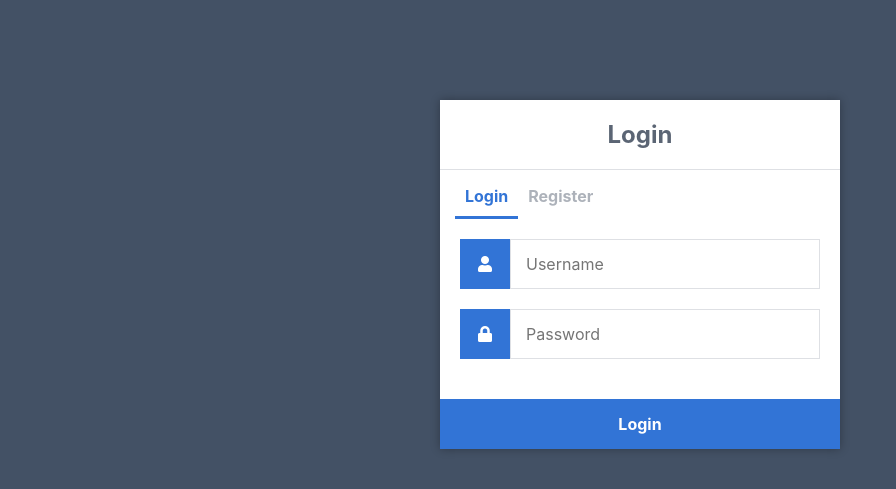
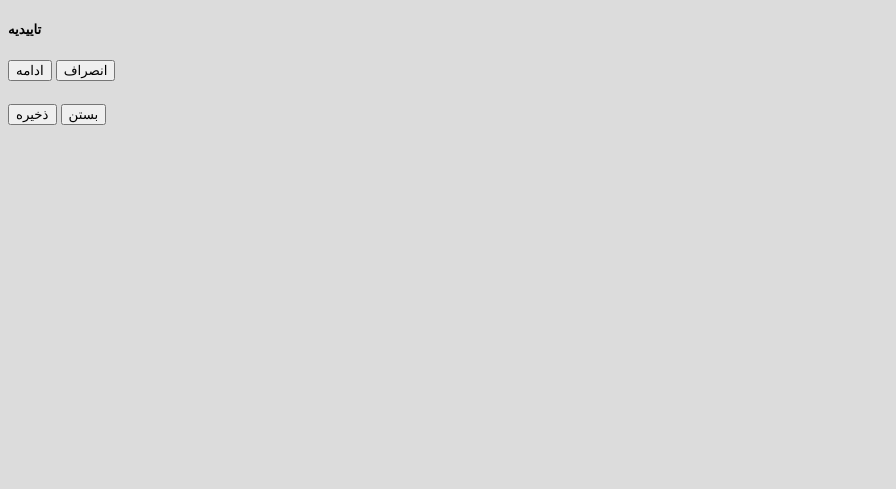
Before and after one commit to Sajjad-s-presentations/GeoTechnic, a Flask app: page /administrator in a window 1280 px wide. Shown: the top 489 px of the page, without its empty margins (0-896 px from the left). Run offline with Flask 3, Linux system fonts and the light colour scheme.

Commit message:
new front on index.html

```diff
--- a/templates/administrator/home.html
+++ b/templates/administrator/home.html
@@ -23,11 +23,7 @@
 <body>
     <div class="navbar">
         <ul>
-            {% for item in nav.top %}
-            <li class="{{ 'active' if item.is_active else '' }}">
-                <a href="{{ item.url }}">{{ item.label }}</a>
-            </li>
-            {% endfor %}
+
         </ul>
     </div>
     <div class="content">
--- a/templates/administrator/index.html
+++ b/templates/administrator/index.html
@@ -1,30 +1,213 @@
 <!DOCTYPE html>
-<html>
+<html lang="en">
+
+<?php session_start(); ?>
 <head>
   <meta charset="utf-8">
-		<title>Login</title>
-		<link rel="stylesheet" href="{{ url_for('static', filename='style.css') }}">
-		<link rel="stylesheet" href="https://use.fontawesome.com/releases/v5.7.1/css/all.css">
+  <meta content="width=device-width, initial-scale=1.0" name="viewport">
+
+  <title><?php echo isset($_SESSION['system']['name']) ? $_SESSION['system']['name'] : '' ?></title>
+
+
+<?php
+  if(!isset($_SESSION['login_id']))
+    header('location:login.php');
+ include('./header.php');
+ // include('./auth.php');
+ ?>
+
 </head>
+<style>
+	body{
+        background: #80808045;
+  }
+  .modal-dialog.large {
+    width: 80% !important;
+    max-width: unset;
+  }
+  .modal-dialog.mid-large {
+    width: 50% !important;
+    max-width: unset;
+  }
+  #viewer_modal .btn-close {
+    position: absolute;
+    z-index: 999999;
+    /*right: -4.5em;*/
+    background: unset;
+    color: white;
+    border: unset;
+    font-size: 27px;
+    top: 0;
+}
+#viewer_modal .modal-dialog {
+        width: 80%;
+    max-width: unset;
+    height: calc(90%);
+    max-height: unset;
+}
+  #viewer_modal .modal-content {
+       background: black;
+    border: unset;
+    height: calc(100%);
+    display: flex;
+    align-items: center;
+    justify-content: center;
+  }
+  #viewer_modal img,#viewer_modal video{
+    max-height: calc(100%);
+    max-width: calc(100%);
+  }
+</style>
+
 <body>
-		<div class="login">
-			<h1>Login</h1>
-			<div class="links">
-				<a href="" class="active">Login</a>
-				<a href="#">Register</a>
+	<?php include 'topbar.php' ?>
+	<?php include 'navbar.php' ?>
+  <div class="toast" id="alert_toast" role="alert" aria-live="assertive" aria-atomic="true">
+    <div class="toast-body text-white">
     </div>
-			<form action="" method="post">
-				<label for="username">
-					<i class="fas fa-user"></i>
-				</label>
-				<input type="text" name="username" placeholder="Username" id="username" required>
-				<label for="password">
-					<i class="fas fa-lock"></i>
-				</label>
-				<input type="password" name="password" placeholder="Password" id="password" required>
-				<div class="msg">{{ msg }}</div>
-				<input type="submit" value="Login">
-			</form>
+  </div>
+
+  <main id="view-panel" >
+      <?php $page = isset($_GET['page']) ? $_GET['page'] :'home'; ?>
+  	<?php include $page.'.php' ?>
+
+
+  </main>
+
+  <div id="preloader"></div>
+  <a href="#" class="back-to-top"><i class="icofont-simple-up"></i></a>
+
+<div class="modal fade" id="confirm_modal" role='dialog'>
+    <div class="modal-dialog modal-md" role="document">
+      <div class="modal-content">
+        <div class="modal-header">
+        <h5 class="modal-title">تاییدیه</h5>
+      </div>
+      <div class="modal-body">
+        <div id="delete_content"></div>
+      </div>
+      <div class="modal-footer">
+        <button type="button" class="btn btn-primary" id='confirm' onclick="">ادامه</button>
+        <button type="button" class="btn btn-secondary" data-dismiss="modal">انصراف</button>
+      </div>
+      </div>
+    </div>
+  </div>
+  <div class="modal fade" id="uni_modal" role='dialog'>
+    <div class="modal-dialog modal-md" role="document">
+      <div class="modal-content">
+        <div class="modal-header">
+        <h5 class="modal-title"></h5>
+      </div>
+      <div class="modal-body">
+      </div>
+      <div class="modal-footer">
+        <button type="button" class="btn btn-primary" id='submit' onclick="$('#uni_modal form').submit()">ذخیره</button>
+        <button type="button" class="btn btn-secondary" data-dismiss="modal">بستن</button>
+      </div>
+      </div>
+    </div>
+  </div>
+  <div class="modal fade" id="viewer_modal" role='dialog'>
+    <div class="modal-dialog modal-md" role="document">
+      <div class="modal-content">
+              <button type="button" class="btn-close" data-dismiss="modal"><span class="fa fa-times"></span></button>
+              <img src="" alt="">
+      </div>
+    </div>
   </div>
 </body>
+<script>
+	 window.start_load = function(){
+    $('body').prepend('<di id="preloader2"></di>')
+  }
+  window.end_load = function(){
+    $('#preloader2').fadeOut('fast', function() {
+        $(this).remove();
+      })
+  }
+ window.viewer_modal = function($src = ''){
+    start_load()
+    var t = $src.split('.')
+    t = t[1]
+    if(t =='mp4'){
+      var view = $("<video src='"+$src+"' controls autoplay></video>")
+    }else{
+      var view = $("<img src='"+$src+"' />")
+    }
+    $('#viewer_modal .modal-content video,#viewer_modal .modal-content img').remove()
+    $('#viewer_modal .modal-content').append(view)
+    $('#viewer_modal').modal({
+            show:true,
+            backdrop:'static',
+            keyboard:false,
+            focus:true
+          })
+          end_load()
+
+}
+  window.uni_modal = function($title = '' , $url='',$size=""){
+    start_load()
+    $.ajax({
+        url:$url,
+        error:err=>{
+            console.log()
+            alert("An error occured")
+        },
+        success:function(resp){
+            if(resp){
+                $('#uni_modal .modal-title').html($title)
+                $('#uni_modal .modal-body').html(resp)
+                if($size != ''){
+                    $('#uni_modal .modal-dialog').addClass($size)
+                }else{
+                    $('#uni_modal .modal-dialog').removeAttr("class").addClass("modal-dialog modal-md")
+                }
+                $('#uni_modal').modal({
+                  show:true,
+                  backdrop:'static',
+                  keyboard:false,
+                  focus:true
+                })
+                end_load()
+            }
+        }
+    })
+}
+window._conf = function($msg='',$func='',$params = []){
+     $('#confirm_modal #confirm').attr('onclick',$func+"("+$params.join(',')+")")
+     $('#confirm_modal .modal-body').html($msg)
+     $('#confirm_modal').modal('show')
+  }
+   window.alert_toast= function($msg = 'TEST',$bg = 'success'){
+      $('#alert_toast').removeClass('bg-success')
+      $('#alert_toast').removeClass('bg-danger')
+      $('#alert_toast').removeClass('bg-info')
+      $('#alert_toast').removeClass('bg-warning')
+
+    if($bg == 'success')
+      $('#alert_toast').addClass('bg-success')
+    if($bg == 'danger')
+      $('#alert_toast').addClass('bg-danger')
+    if($bg == 'info')
+      $('#alert_toast').addClass('bg-info')
+    if($bg == 'warning')
+      $('#alert_toast').addClass('bg-warning')
+    $('#alert_toast .toast-body').html($msg)
+    $('#alert_toast').toast({delay:3000}).toast('show');
+  }
+  $(document).ready(function(){
+    $('#preloader').fadeOut('fast', function() {
+        $(this).remove();
+      })
+  })
+  $('.datetimepicker').datetimepicker({
+      format:'Y/m/d H:i',
+      startDate: '+3d'
+  })
+  $('.select2').select2({
+    placeholder:"Please select here",
+    width: "100%"
+  })
+</script>
 </html>
```
Lines whose indentation alone changed are shown as unchanged.
